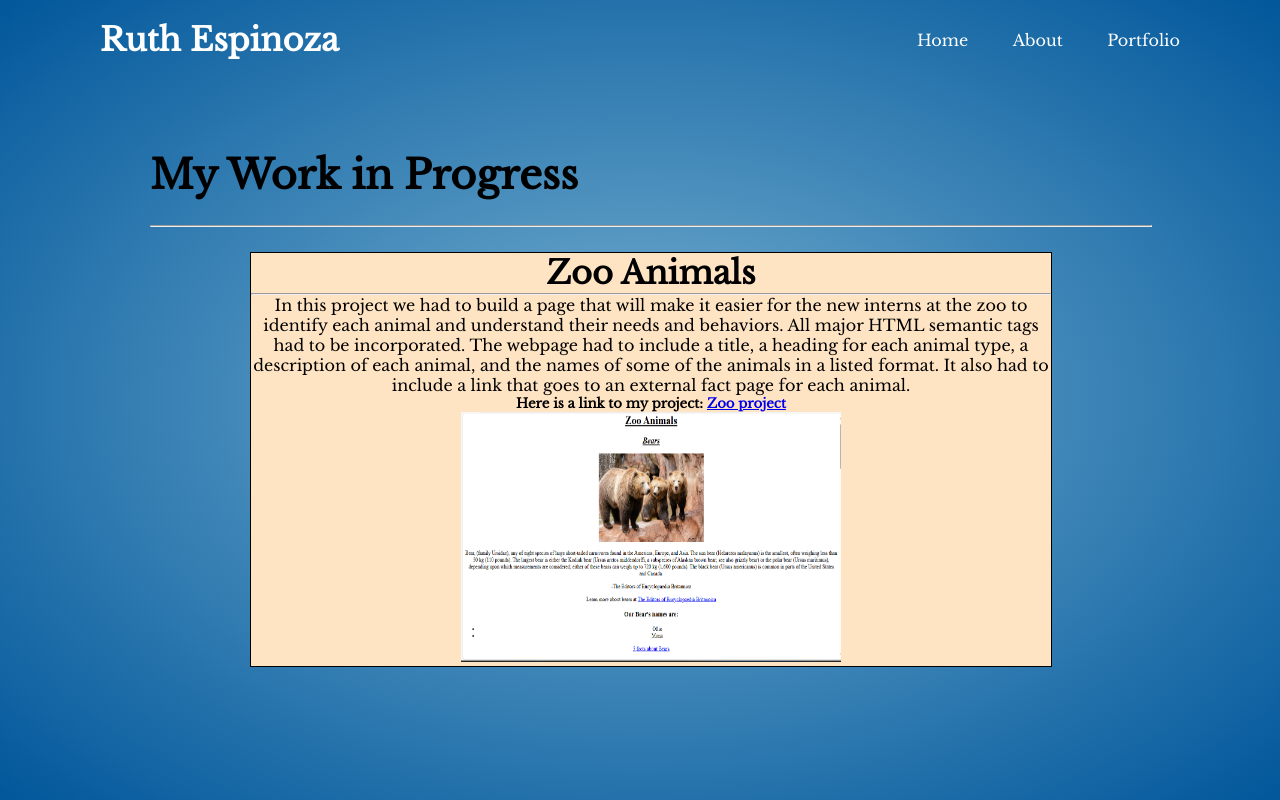
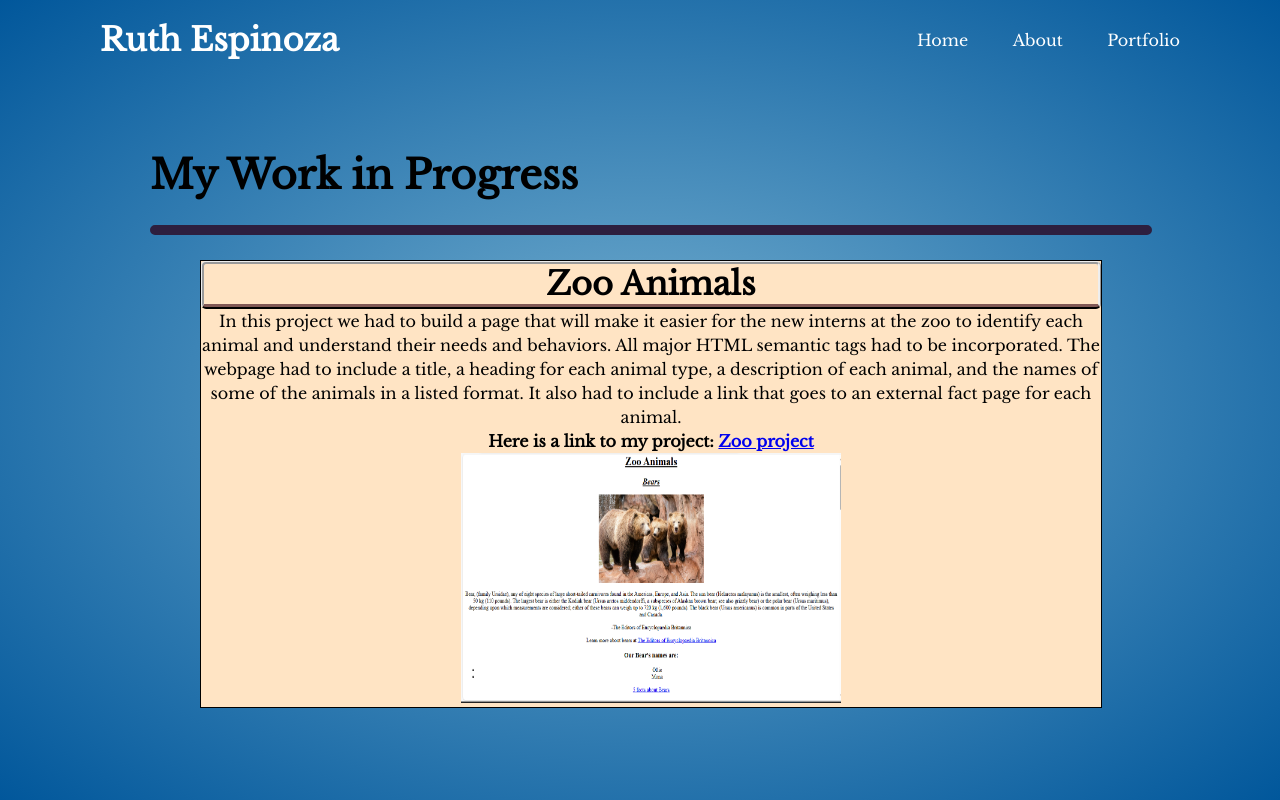
Before and after one commit to espinoza91592/My-Website, a plain HTML site: page portfolio.html in a window 1280 px wide. Drawn offline with nearby package versions, Linux system fonts and the light colour scheme.

Commit message:
style:allpages

```diff
--- a/portfolio.html
+++ b/portfolio.html
@@ -28,13 +28,13 @@
             </div>
             <div class="container-4">
                 <h3>Zoo Animals</h3>
-                <hr>
-                <div class="info">In this project we had to build a page that will make it easier for the new interns at the zoo to identify
+                <hr2>
+                <div class="adjust-line">In this project we had to build a page that will make it easier for the new interns at the zoo to identify
                     each animal and understand their needs and behaviors. All major HTML semantic tags had to be incorporated.
                     The webpage had to include a title, a heading for each animal type, a description of each animal, and the names of some of the animals in a listed format.
                     It also had to include a link that goes to an external fact page for each animal.
                     <br>
-                    <h5>Here is a link to my project: <a href="https://github.com/espinoza91592/HTMLZOO.git">Zoo project</a></h5>
+                    <h4>Here is a link to my project: <a href="https://github.com/espinoza91592/HTMLZOO.git">Zoo project</a></h4>
 
                 </div>
                 <div class="screenshot">
--- a/style.css
+++ b/style.css
@@ -19,20 +19,31 @@ h2 {
 
 h3 {
     font-size: 2rem;
+    border-bottom: 5px solid rgb(45, 31, 30);
+    border-radius: 5px;
+    border-style:ridge
 }
+
 p{
     font-size: 1.8rem;
     text-align: left;
     padding-right: 200px;
 }
 
-
+hr {
+    border: 5px solid rgb(45, 31, 63);
+    border-radius: 5px;
+}
 .adjust-line-height{
     font-size: 1rem;
     text-indent: 40px;
     line-height: 1.5em;
     position: relative;
     left: 10%;
+}
+
+.adjust-line {
+    line-height: 1.5em;
 }
 
 .header{
@@ -116,7 +127,7 @@ p{
 
 
 .container-4 {
-    width: 80%;
+    width: 90%;
     height: 50;
     border: 1px solid black;
     display: inline-block;
@@ -165,7 +176,7 @@ p{
     /* top: -50; */
     font-size: 2rem;
     font-weight: bold;
-    color: yellow;
+    color: rgb(202, 31, 45);
     font-family: 'Pacifico', cursive;
  }
 
@@ -177,5 +188,4 @@ p{
         text-align: center;
     }
 
-
  }
```
